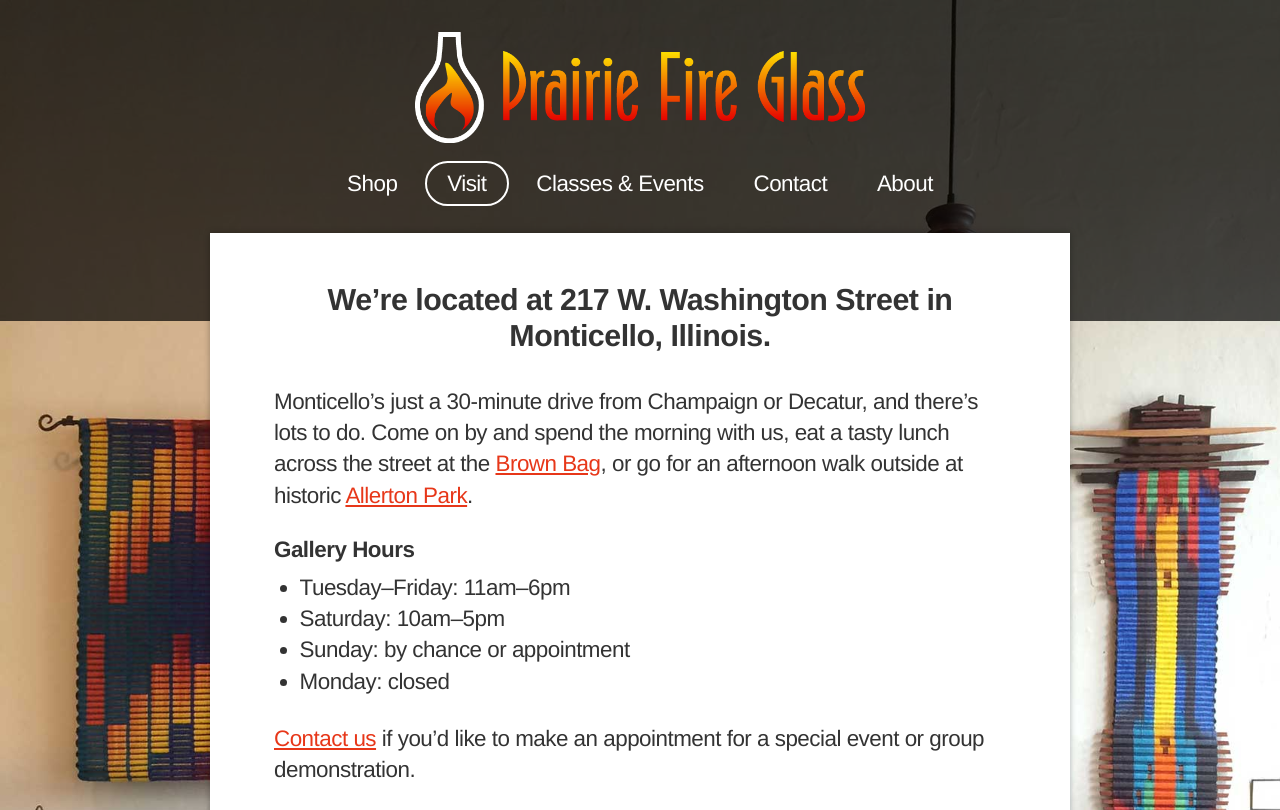
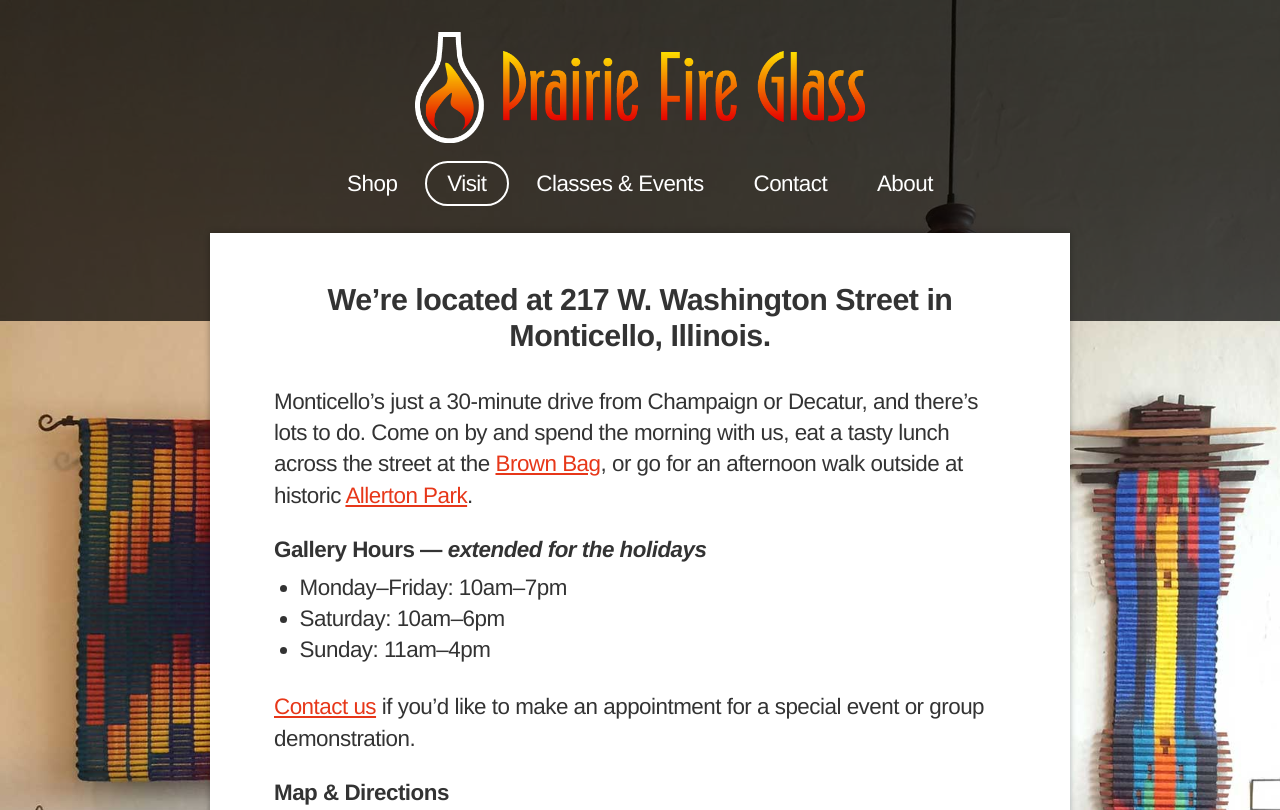
Before and after one commit to prairiefireglass/prairiefireglass.github.io, a Jekyll site: the page built from visit/index.html, in a window 1280 px wide and 900 px high, cut to the strip 0-810 px from the top of the window. Built offline with Jekyll 4.4.1, drawn with Linux system fonts in a browser that asks for light colours; nearby versions of some CDN libraries.

Commit message:
Holiday hours
Revert me later!

```diff
--- a/visit/index.html
+++ b/visit/index.html
@@ -11,12 +11,11 @@
       Monticello’s just a 30-minute drive from Champaign or Decatur, and there&rsquo;s lots to do. Come on by and spend the morning with us, eat a tasty lunch across the street at the <a href="http://www.monticellobrownbag.com/">Brown Bag</a>, or go for an afternoon walk outside at historic <a href="http://allerton.illinois.edu/">Allerton Park</a>.
     </p>
 
-    <h2>Gallery Hours</h2>
+    <h2>Gallery Hours — <em>extended for the holidays</em></h2>
     <ul>
-      <li>Tuesday–Friday: 11am–6pm</li>
-      <li>Saturday: 10am–5pm</li>
-      <li>Sunday: by chance or appointment</li>
-      <li>Monday: closed</li>
+      <li>Monday–Friday: 10am–7pm</li>
+      <li>Saturday: 10am–6pm</li>
+      <li>Sunday: 11am–4pm</li>
     </ul>
 
     <p><a href="/contact/">Contact us</a> if you&rsquo;d like to make an appointment for a special event or group demonstration.
```
